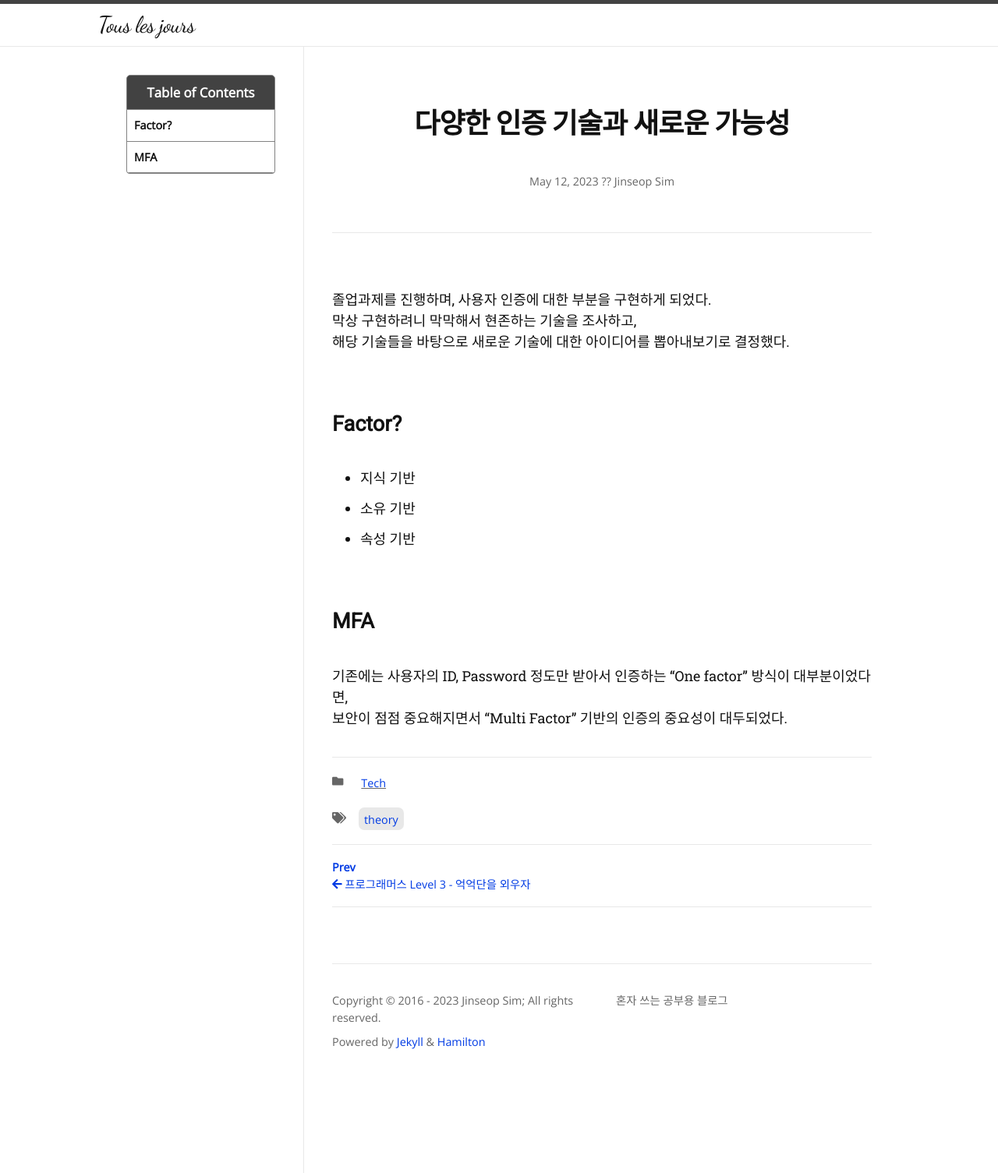
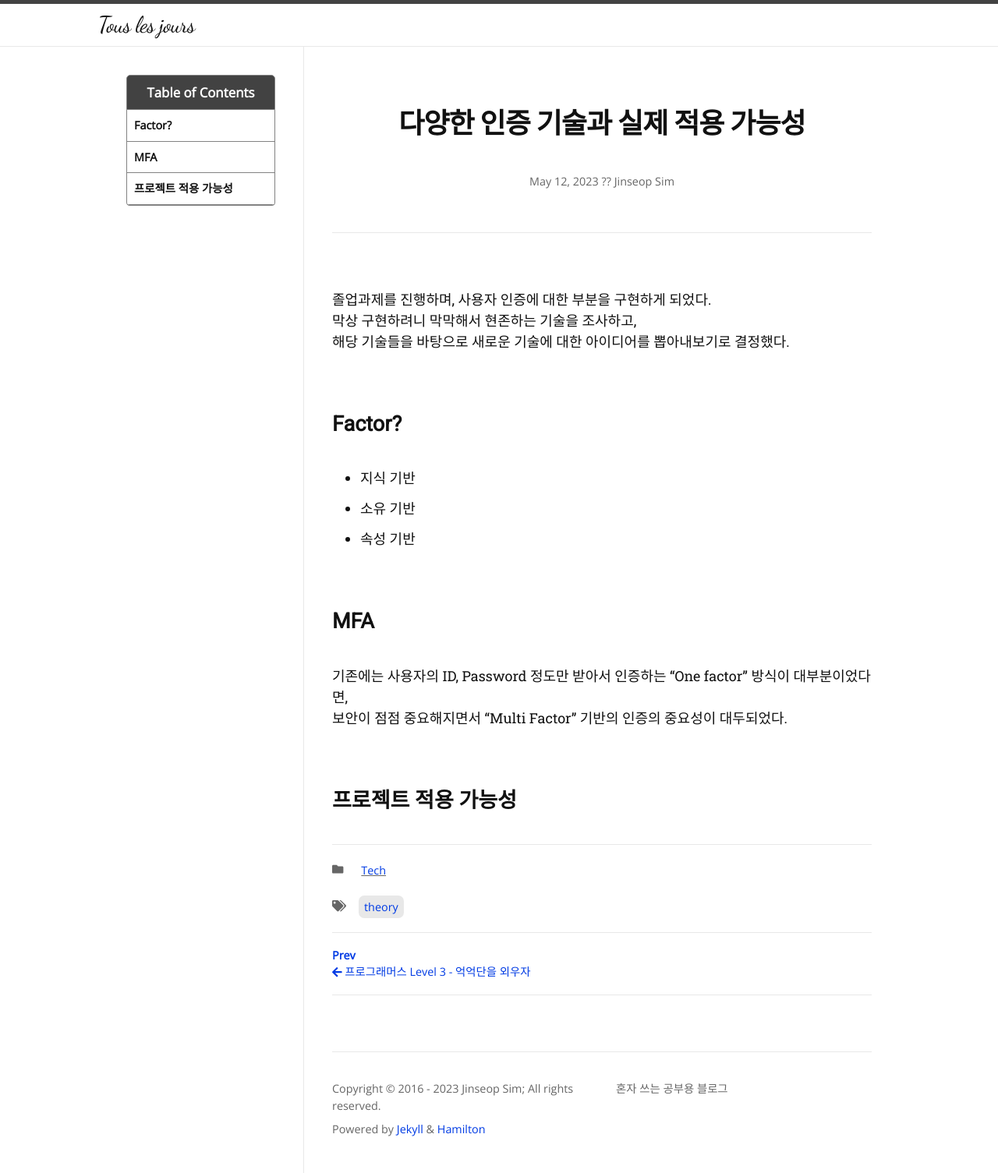
Before and after one commit to Jinseop-Sim/Jinseop-Sim.github.io, a Jekyll site: the page built from _posts/2023-05-12-authentication-method.md, in a window 1280 px wide. Shown: the whole page at 78% size. Built offline with Jekyll 4.4.1, drawn with Linux system fonts in a browser that asks for light colours; nearby versions of some CDN libraries; some web fonts are replaced.

Commit message:
글 수정

```diff
--- a/_posts/2023-05-12-authentication-method.md
+++ b/_posts/2023-05-12-authentication-method.md
@@ -1,6 +1,6 @@
 ---
 layout: post
-title: "다양한 인증 기술과 새로운 가능성"
+title: "다양한 인증 기술과 실제 적용 가능성"
 categories: Tech
 tags: [theory]
 author:
@@ -19,3 +19,5 @@ toc: true
 ## MFA
 기존에는 사용자의 ID, Password 정도만 받아서 인증하는 "One factor" 방식이 대부분이었다면,
 보안이 점점 중요해지면서 "Multi Factor" 기반의 인증의 중요성이 대두되었다.
+
+## 프로젝트 적용 가능성
```
